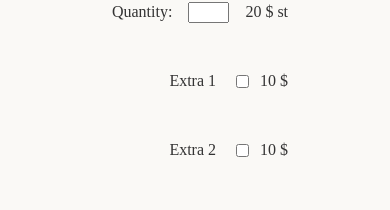
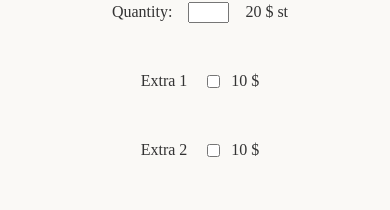
Before and after one commit to SirSicard/2KIN-Onboarding, a React (Vite) app in the folder client/: page /shop in a window 390 px wide. Shown: the part 453-663 px from the top of the page. Built offline with nearby package versions, Linux system fonts and the light colour scheme.

Commit message:
centered extra products when shorter screen

```diff
--- a/client/src/styles/shop.css
+++ b/client/src/styles/shop.css
@@ -108,7 +108,7 @@ h3 {
   max-width: 80%;
 }
 
-@media (max-width: 700px) {
+@media (max-width: 650px) {
     .image-content {
       flex: 0 1 100%;
       align-self: center;
@@ -123,6 +123,11 @@ h3 {
       flex-flow: column wrap;
       align-items: center;
     }
+    .product-item {
+      margin-left: auto;
+      margin-right: auto;
+      align-self: center;
+    }
     .product-content {
       align-self: center;
     }
```
